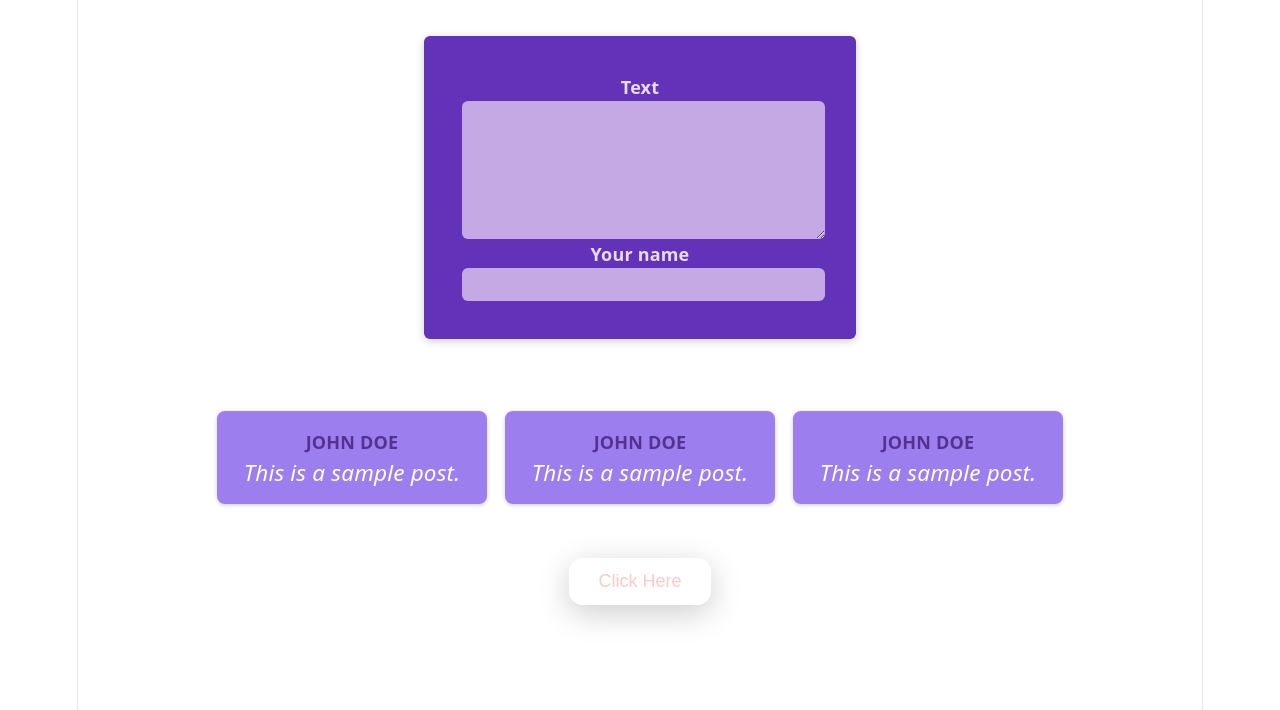
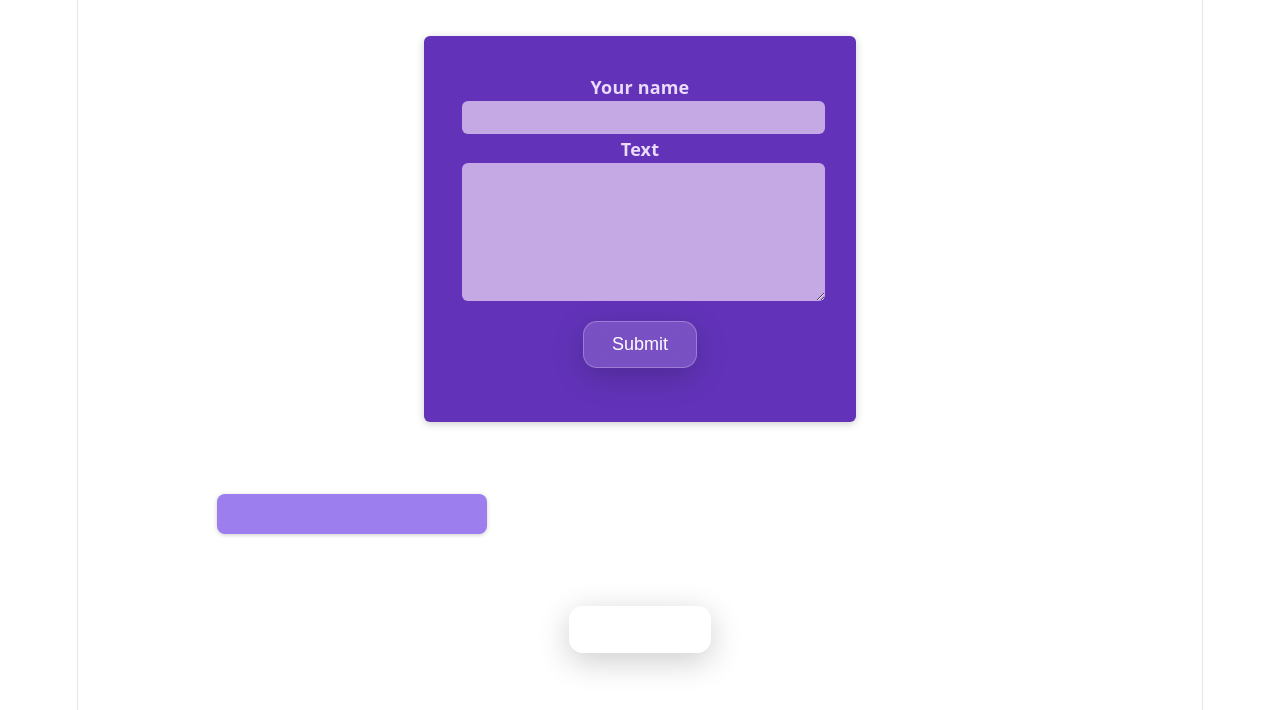
Before and after one commit to VattraF4/Learn-ReactJs, a React (Vite) app: page / in a window 1280 px wide. Shown: the top 710 px of the page. Built offline with nearby package versions, Linux system fonts and the light colour scheme.

Commit message:
Lifting State Up

```diff
--- a/src/App.jsx
+++ b/src/App.jsx
@@ -1,6 +1,7 @@
 import "./App.css";
 import GlassButton from "./components/GlassButton";
 import PostList from "./components/PostLists"
+import Post from "./components/Post";
 
 function App() {
   return (
--- a/src/components/GlassButton.css
+++ b/src/components/GlassButton.css
@@ -2,7 +2,8 @@
   padding: 12px 28px;
   font-size: 1rem;
   font-weight: 500;
-  color: #fdcaca;
+  margin: 1rem;
+  color: #fff;
   background-color: transparent;
   cursor: pointer;
   border-radius: 14px;
--- a/src/components/NewPost.jsx
+++ b/src/components/NewPost.jsx
@@ -1,32 +1,18 @@
+import GlassButton from "./GlassButton";
 import classes from "./NewPost.module.css";
-import { useState } from "react";
 
-function NewPost() {
-  const useStateData = useState("");
-
-  // legacy way to access the useState data
-  useStateData[0]; // Current state snapshot
-  useStateData[1]; // Function to update the state
-
-  // modern way to access the useState data
-  const [enteredBody, setEnteredBody] = useState("");
-
-  function changeBodyHandler(event) {
-    setEnteredBody(event.target.value);  // snapshot and update the state with the new value
-  }
+function NewPost(props) {
   return (
     <form className={classes.form}>
       <p>
+        <label htmlFor="name">Your name</label>
+        <input type="text" id="name" required onChange={props.onAuthorChange} />
+      </p>
+      <p>
         <label htmlFor="body">Text</label>
-        <textarea id="body" required rows={5} onChange={changeBodyHandler} />
+        <textarea id="body" required rows={5} onChange={props.onBodyChange} />
       </p>
-
-      <p>
-        <label htmlFor="name">Your name</label>
-        <input type="text" id="name" required />
-      </p>
-
-      <p>{enteredBody}</p>
+      <GlassButton>Submit</GlassButton>
     </form>
   );
 }
--- a/src/components/PostLists.jsx
+++ b/src/components/PostLists.jsx
@@ -1,14 +1,23 @@
 import classes from "./PostLists.module.css";
+import {useState} from  "react";
 import Post from "./Post";
 import NewPost from "./NewPost";
 function PostList() {
+  const [enteredBody, setEnteredBody] = useState("");
+  const [enteredAuthor, setEnteredAuthor] = useState("");
+
+  function bodyChangeHandler(event) {
+    setEnteredBody(event.target.value);
+  }
+
+  function authorChangeHandler(event) {
+    setEnteredAuthor(event.target.value);
+  }
   return (
     <>
-      <NewPost />
+      <NewPost onBodyChange={bodyChangeHandler} onAuthorChange={authorChangeHandler} />
       <ul className={classes.posts}>
-        <Post author="John Doe" content="This is a sample post." />
-        <Post author="John Doe" content="This is a sample post." />
-        <Post author="John Doe" content="This is a sample post." />
+        <Post author={enteredAuthor} content={enteredBody} />
       </ul>
     </>
   );
```
